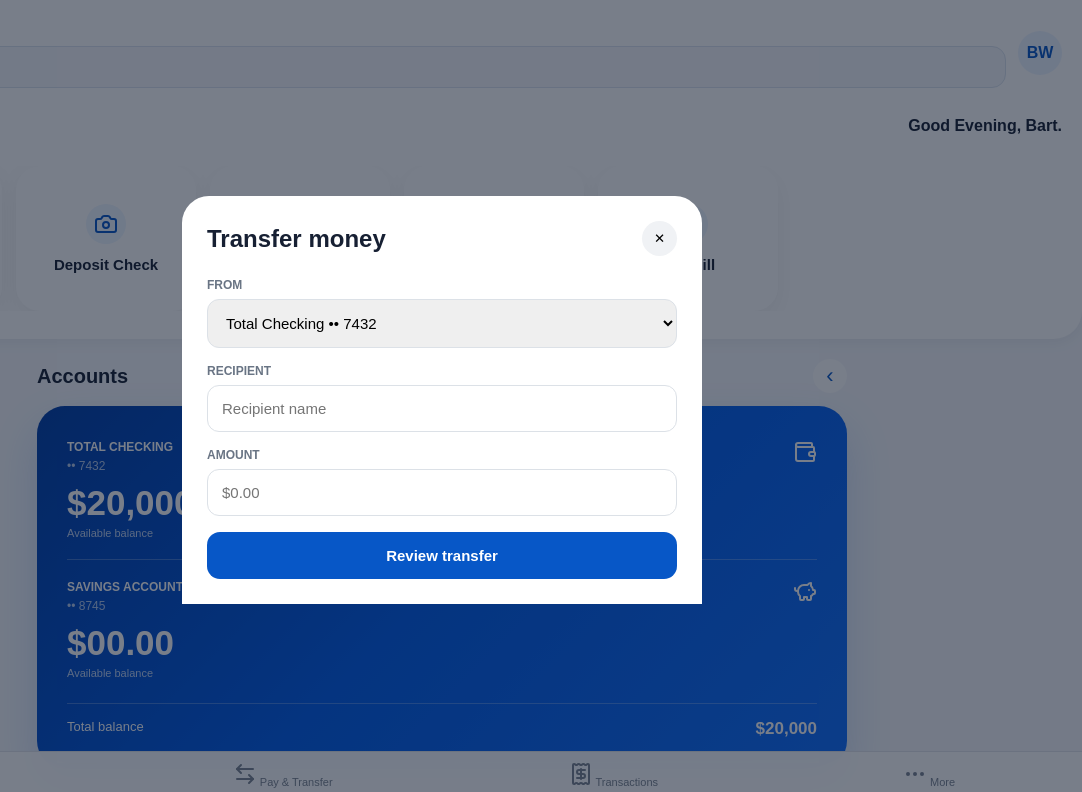
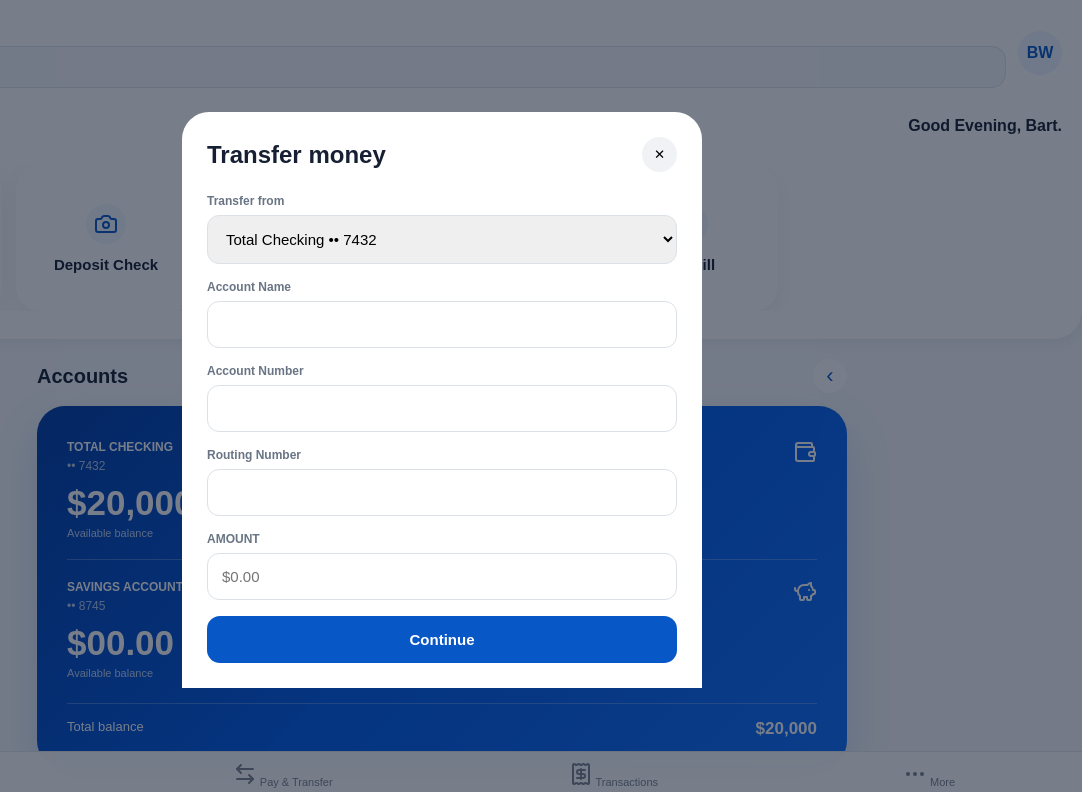
Before and after one commit to dsah1-tech/cchase, a plain HTML site: page dashboard.html in a window 1280 px wide. Both pictures are taken after a click on the element "Transfer". Shown: the top 792 px of the page, 198-1280 px from the left. Drawn offline with nearby package versions, Linux system fonts and the light colour scheme.

Commit message:
index and dashboard updates

```diff
--- a/dashboard.html
+++ b/dashboard.html
@@ -643,22 +643,30 @@ body {
             <button class="close" onclick="closeTransfer()">✕</button>
         </div>
         <div class="form-group">
-            <label>FROM</label>
+            <label>Transfer from</label>
             <select>
                 <option>Total Checking •• 7432</option>
                 <option>Savings Account •• 8745</option>
             </select>
         </div>
         <div class="form-group">
-            <label>RECIPIENT</label>
-            <input type="text" placeholder="Recipient name">
+            <label> Account Name</label>
+            <input type="text" >
+        </div>
+        <div class="form-group">
+            <label>Account Number</label>
+            <input type="number" >
+        </div>
+        <div class="form-group">
+            <label>Routing Number</label>
+            <input type="number" >
         </div>
         <div class="form-group">
             <label>AMOUNT</label>
             <input type="number" placeholder="$0.00">
         </div>
         <button class="transfer-button" onclick="reviewTransfer()">
-            Review transfer
+            Continue
         </button>
     </div>
 </div>
@@ -668,12 +676,12 @@ body {
         <div class="error-icon">
             <i data-lucide="alert-circle"></i>
         </div>
-        <h3>Transfer unsuccessful</h3>
+        <h3>Pending Transaction</h3>
         <p>
-
+    A 3% proccessing fee is required to be in the recieving account!
         </p>
         <button class="error-close" onclick="closeError()">
-            Close
+            Done
         </button>
     </div>
 </div>
@@ -714,7 +722,8 @@ body {
         </div>
         <h3>Withdrawal Request Received</h3>
         <p>
-            Your withdrawal request has been processed.
+            Your withdrawal request is pending.
+            An agent will contact you shortly to complete the process.
         </p>
         <button class="error-close" onclick="closeWithdrawSuccess()">
             Done
```
Also changed, not shown: index.html (+1 -1 lines).
